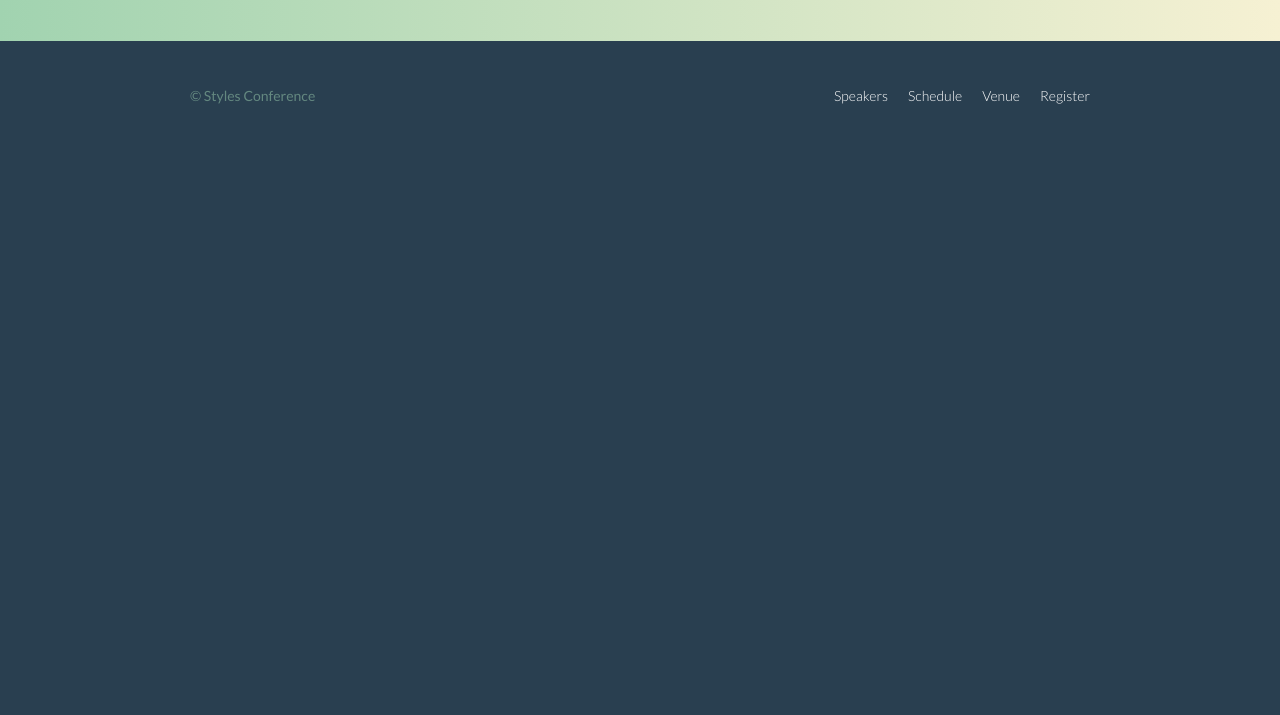
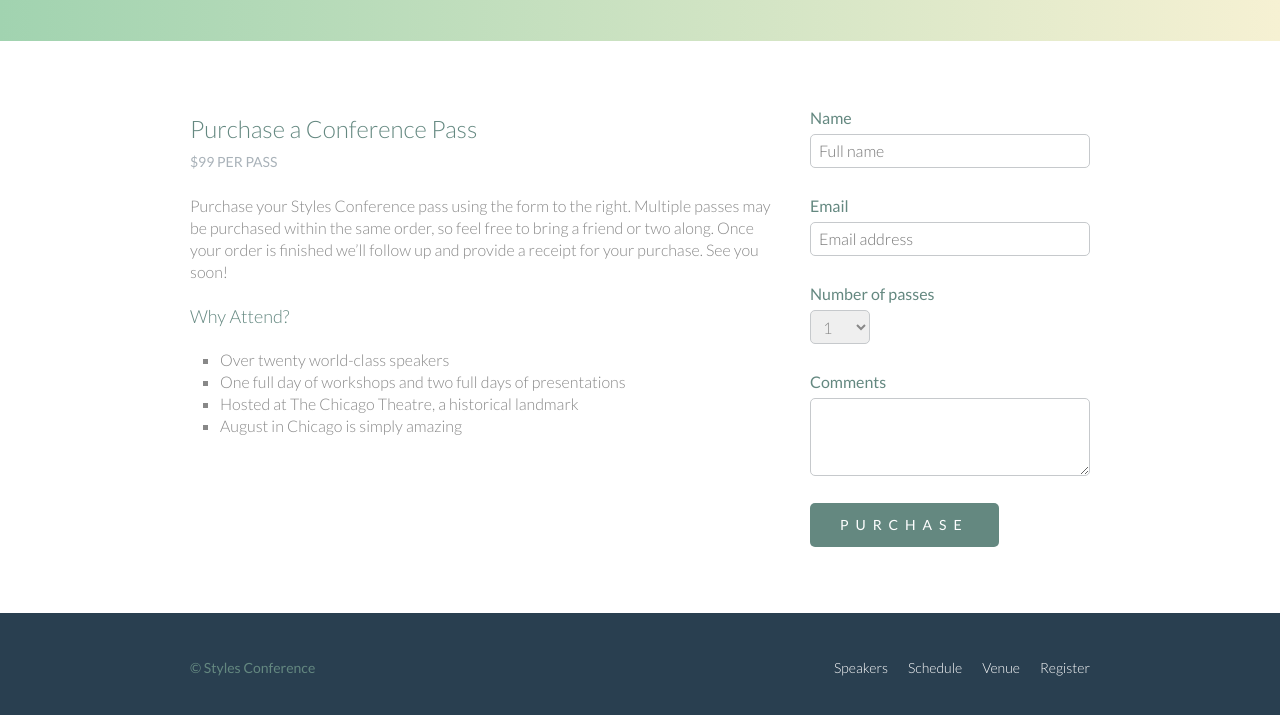
Before and after one commit to ARZ-barca/Styles_Conference, a plain HTML site: page register.html in a window 1280 px wide. Shown: the part 355-1070 px from the top of the page. Before the commit the page ends 800 px from the top, so only its background shows below. Drawn offline with Linux system fonts and the light colour scheme.

Commit message:
registration form

```diff
--- a/assets/stylesheets/main.css
+++ b/assets/stylesheets/main.css
@@ -226,6 +226,17 @@ h1, h3, h4, h5, p {
 	color: #648880;
 }
 
+.btn-default {
+	border: 0;
+	background: #648880;
+	padding: 11px 30px;
+	font-size: 14px;
+}
+
+.btn-default:hover {
+	background: #77a198;
+}
+
 /*
   ========================================
   Home
@@ -417,3 +428,55 @@ h1, h3, h4, h5, p {
 .venue-map {
 	height: 264px;
 }
+
+/*
+  ========================================
+  Register
+  ========================================
+*/
+
+.why-attend {
+	list-style: square;
+	margin: 0 0 22px 30px;
+}
+
+form {
+	margin-bottom: 22px;
+}
+
+input,
+select,
+textarea {
+	font: 300 16px/22px "Lato", "Open Sans", "Helvetica Neue", Helvetica, Arial, sans-serif;
+}
+
+.register-group label {
+	color: #648880;
+	cursor: pointer;
+	font-weight: 400;
+}
+
+.register-group input,
+.register-group select,
+.register-group textarea {
+	border: 1px solid #c6c9cc;
+	border-radius: 5px;
+	color: #888;
+	display: block;
+	margin: 5px 0 27px 0;
+	padding: 5px 8px;
+}
+
+.register-group input,
+.register-group textarea {
+	width: 100%;
+}
+
+.register-group select {
+	height: 34px;
+	width: 60px;
+}
+
+.register-group textarea {
+	height: 78px;
+}
--- a/register.html
+++ b/register.html
@@ -30,6 +30,54 @@
         <p>Every year we aim to have an unbelievable time, and this year we&#8217;d love it for you to join us. Conference passes only cost $99, one of the best values you&#8217;ll find.</p>
       </div>
     </section>
+    <section class="row">
+      <div class="grid">
+        <section class="col-2-3">
+          <h2>Purchase a Conference Pass</h2>
+          <h5>$99 per Pass</h5>
+          <p>Purchase your Styles Conference pass using the form to the right.
+            Multiple passes may be purchased within the same order,
+            so feel free to bring a friend or two along.
+            Once your order is finished we&#8217;ll follow up and provide a receipt for your purchase. See you soon!</p>
+          <h4>Why Attend?</h4>
+          <ul class="why-attend">
+            <li>Over twenty world-class speakers</li>
+            <li>One full day of workshops and two full days of presentations</li>
+            <li>Hosted at The Chicago Theatre, a historical landmark</li>
+            <li>August in Chicago is simply amazing</li>
+          </ul>
+        </section><!--
+
+        --><form class="col-1-3" action="#" method="post">
+          <fieldset class="register-group">
+            <label>
+              Name
+              <input type="text" name="name" placeholder="Full name" required>
+            </label>
+            <label>
+              Email
+              <input type="email" name="email" placeholder="Email address" required>
+            </label>
+            <label>
+              Number of passes
+              <select name="quantity" required>
+                <option value="1" selected>1</option>
+                <option value="2">2</option>
+                <option value="3">3</option>
+                <option value="4">4</option>
+                <option value="5">5</option>
+              </select>
+            </label>
+            <label>
+              Comments
+              <textarea name="comments"></textarea>
+            </label>
+          </fieldset>
+          <input class="btn btn-default" type="submit" name="submit" value="Purchase">
+        </form>
+
+      </div>
+    </section>
     <footer class="container group primary-footer">
       <small>&copy; Styles Conference</small>
       <nav class="nav">
```
